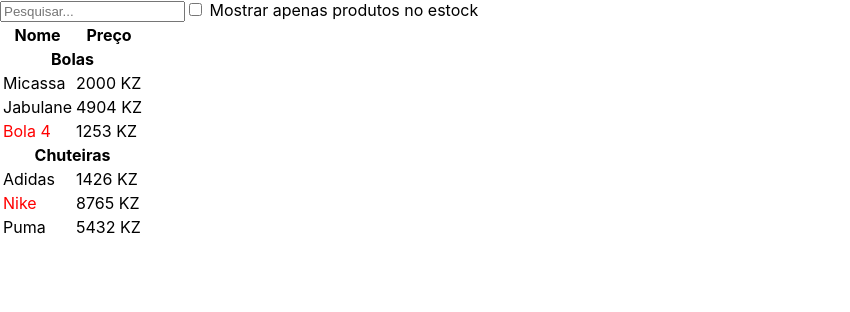
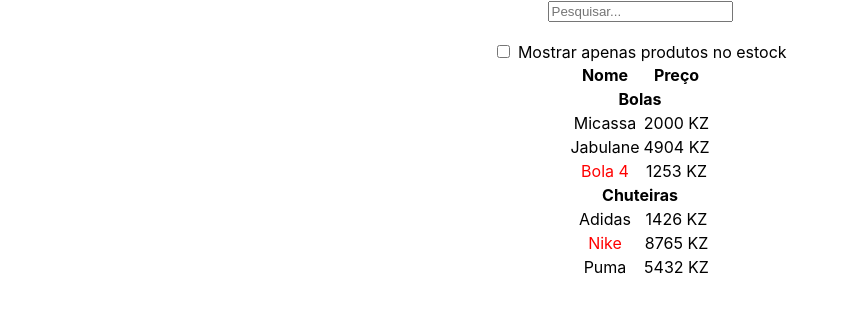
Before and after one commit to Gilpac/Tabela_Produtos, a React (Create React App) app: page / in a window 1280 px wide. Shown: the top 312 px of the page, without its empty margins (0-850 px from the left). Built offline with nearby package versions, Linux system fonts and the light colour scheme.

Commit message:
Alterei a posição da tabela. Coloquei ela mais para o centro

```diff
--- a/src/App.css
+++ b/src/App.css
@@ -36,3 +36,14 @@
     transform: rotate(360deg);
   }
 }
+.principal{
+  display: flex;
+  justify-content: center;
+  text-align: center;
+}
+
+.borda{
+  border-style: solid;
+  border-width: medium;
+  border-color: #282c34;
+}
--- a/src/App.js
+++ b/src/App.js
@@ -52,7 +52,7 @@
     <table>
       <thead>
         <tr>
-          <th>Nome</th>
+        <th>Nome</th>
           <th>Preço</th>
         </tr>
       </thead>
@@ -65,7 +65,8 @@
 function SearchBar() {
   return (
     <form>
-      <input type="text" placeholder="Pesquisar..." />
+      <input type="text" placeholder="Pesquisar..." /> <br/>
+      <br/>
       <label>
         <input type="checkbox" />
         {' '}
@@ -90,9 +91,12 @@
 function FilterableProductTable({ products }) {
   return (
     <div>
-      <SearchBar />
+      <div className='principal'>
+      <SearchBar /></div>
+      <div className='principal'>
       <ProductTable products={products} />
-    </div>
+      </div>
+      </div>
   );
 }
 
```
